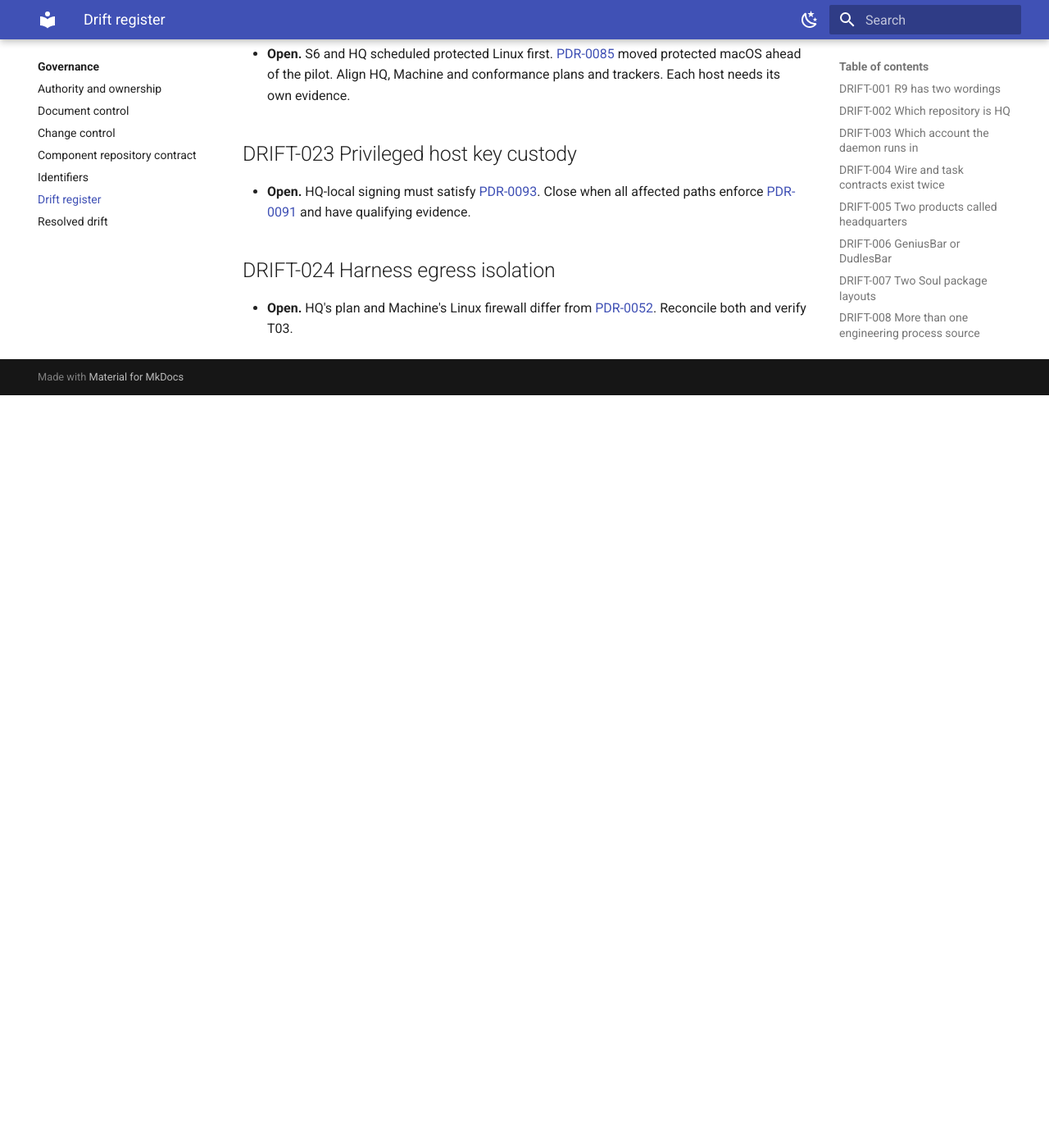
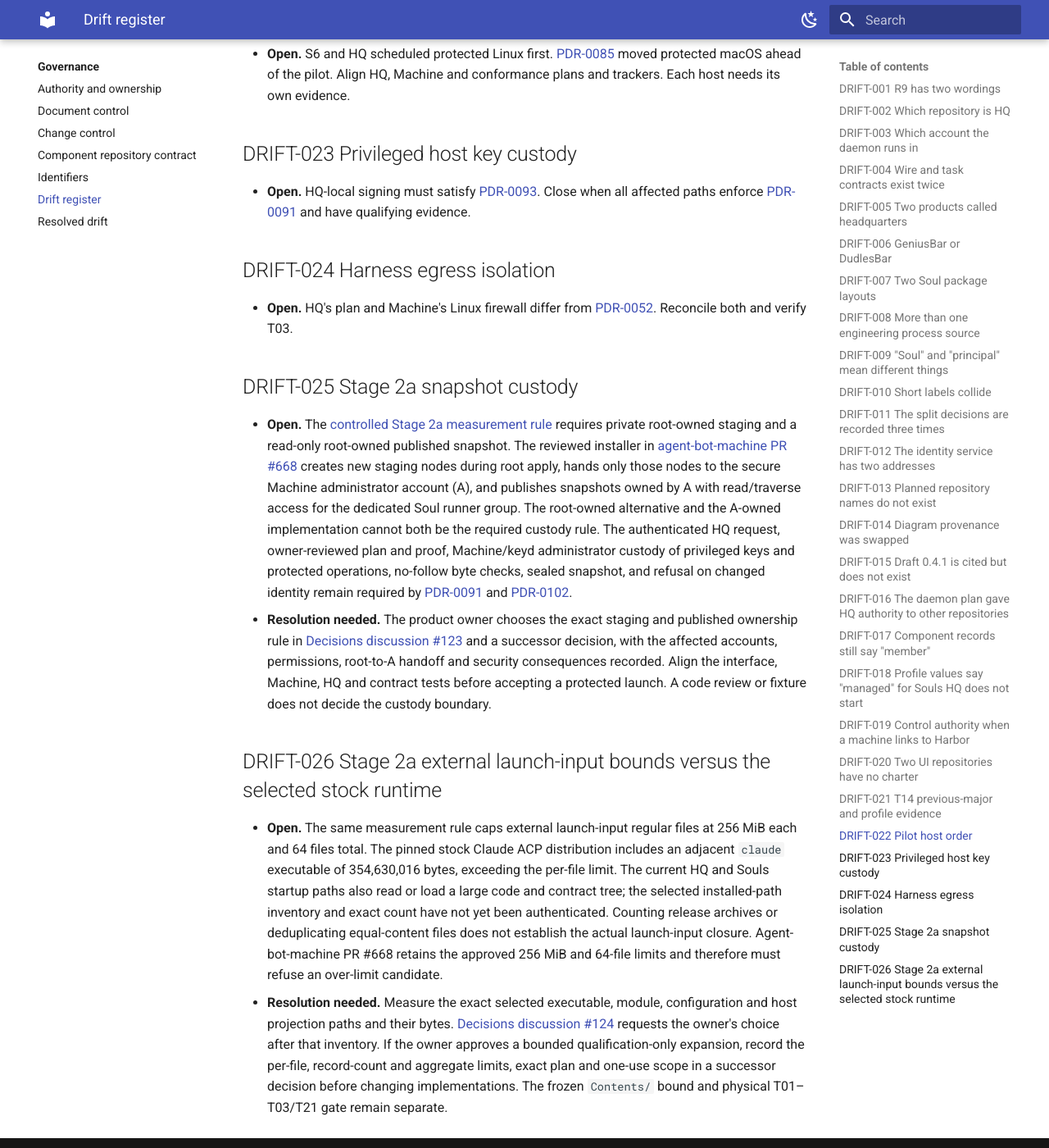
Before and after one commit to true-line/agent-bot-platform, an MkDocs documentation site: the page built from docs/00-governance/drift-register.md, in a window 1280 px wide and 1400 px high, scrolled down 4891 px. Shown: the whole window at 82% size. Built offline with MkDocs 1.6.1 and Material for MkDocs 9.7.7, drawn with Linux system fonts in a browser that asks for light colours; before the commit the page ends 5373 px from its top, so only the background shows below that.

Commit message:
Record unresolved Stage 2a measurement and custody conflicts
Agent-Bot-Write: ghw_85397ba6fa3e7c05
Agent-Bot-Session: fa2486d94751

```diff
--- a/docs/00-governance/drift-register.md
+++ b/docs/00-governance/drift-register.md
@@ -126,3 +126,13 @@ move completed entries to [resolved drift](drift-register-resolved.md).
 ## DRIFT-024 Harness egress isolation
 
 - **Open.** HQ's plan and Machine's Linux firewall differ from [PDR-0052](../04-decisions/PDR-0052-process-isolation-for-harness-egress.md). Reconcile both and verify T03.
+
+## DRIFT-025 Stage 2a snapshot custody
+
+- **Open.** The [controlled Stage 2a measurement rule](../03-architecture/interfaces/stage2a-measurement.md) requires private root-owned staging and a read-only root-owned published snapshot. The reviewed installer in [agent-bot-machine PR #668](https://github.com/true-line/agent-bot-machine/pull/668) creates new staging nodes during root apply, hands only those nodes to the secure Machine administrator account (A), and publishes snapshots owned by A with read/traverse access for the dedicated Soul runner group. The root-owned alternative and the A-owned implementation cannot both be the required custody rule. The authenticated HQ request, owner-reviewed plan and proof, Machine/keyd administrator custody of privileged keys and protected operations, no-follow byte checks, sealed snapshot, and refusal on changed identity remain required by [PDR-0091](../04-decisions/PDR-0091-host-privileged-custody.md) and [PDR-0102](../04-decisions/PDR-0102-protected-adapter-qualification.md).
+- **Resolution needed.** The product owner chooses the exact staging and published ownership rule in [Decisions discussion #123](https://github.com/true-line/agent-bot-platform/discussions/123) and a successor decision, with the affected accounts, permissions, root-to-A handoff and security consequences recorded. Align the interface, Machine, HQ and contract tests before accepting a protected launch. A code review or fixture does not decide the custody boundary.
+
+## DRIFT-026 Stage 2a external launch-input bounds versus the selected stock runtime
+
+- **Open.** The same measurement rule caps external launch-input regular files at 256 MiB each and 64 files total. The pinned stock Claude ACP distribution includes an adjacent `claude` executable of 354,630,016 bytes, exceeding the per-file limit. The current HQ and Souls startup paths also read or load a large code and contract tree; the selected installed-path inventory and exact count have not yet been authenticated. Counting release archives or deduplicating equal-content files does not establish the actual launch-input closure. Agent-bot-machine PR #668 retains the approved 256 MiB and 64-file limits and therefore must refuse an over-limit candidate.
+- **Resolution needed.** Measure the exact selected executable, module, configuration and host projection paths and their bytes. [Decisions discussion #124](https://github.com/true-line/agent-bot-platform/discussions/124) requests the owner's choice after that inventory. If the owner approves a bounded qualification-only expansion, record the per-file, record-count and aggregate limits, exact plan and one-use scope in a successor decision before changing implementations. The frozen `Contents/` bound and physical T01–T03/T21 gate remain separate.
```
